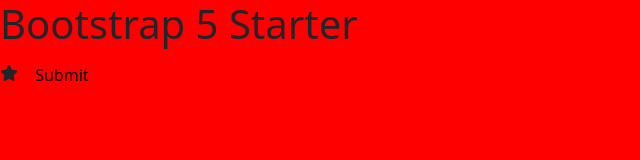
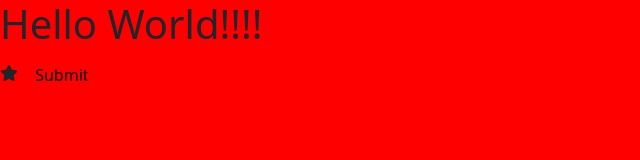
Before and after one commit to natalielukinovich/WDIIwedding-final, a website: page index.html in a window 1280 px wide. Shown: the whole page, without its empty margins (0-640 px from the left). Drawn offline with Linux system fonts and the light colour scheme.

Commit message:
changed h1

```diff
--- a/index.html
+++ b/index.html
@@ -10,7 +10,7 @@
         <title>Bootstrap 5 Starter</title>
     </head>
     <body>
-        <h1>Bootstrap 5 Starter</h1>
+        <h1>Hello World!!!!</h1>
         <i class="fas fa-star"></i>
         <button class="btn btn-primary">Submit</button>
         <script src="js/script.js"></script>
```
